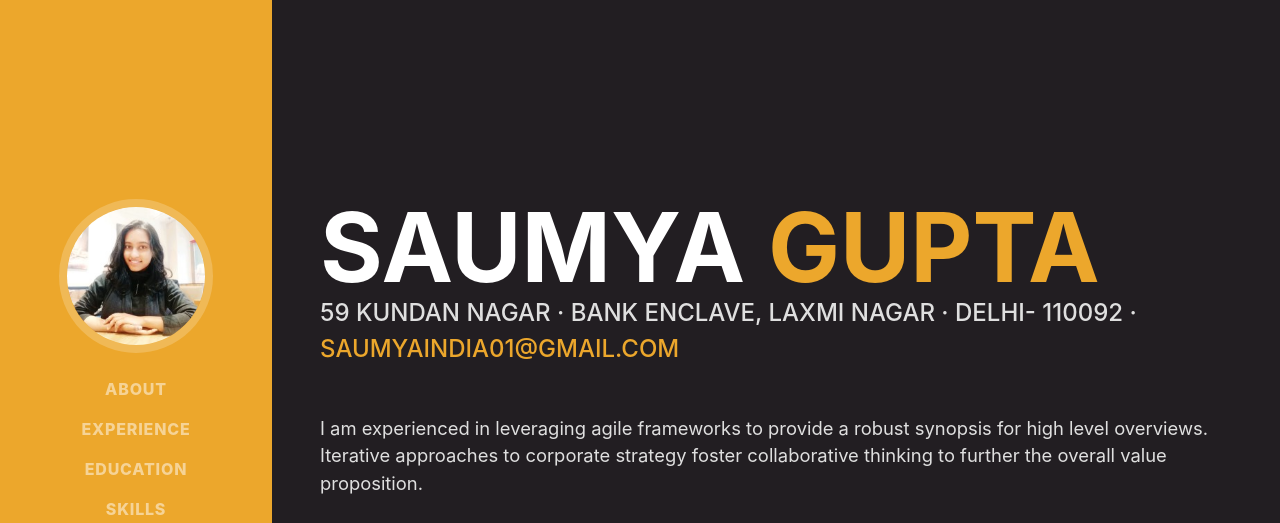
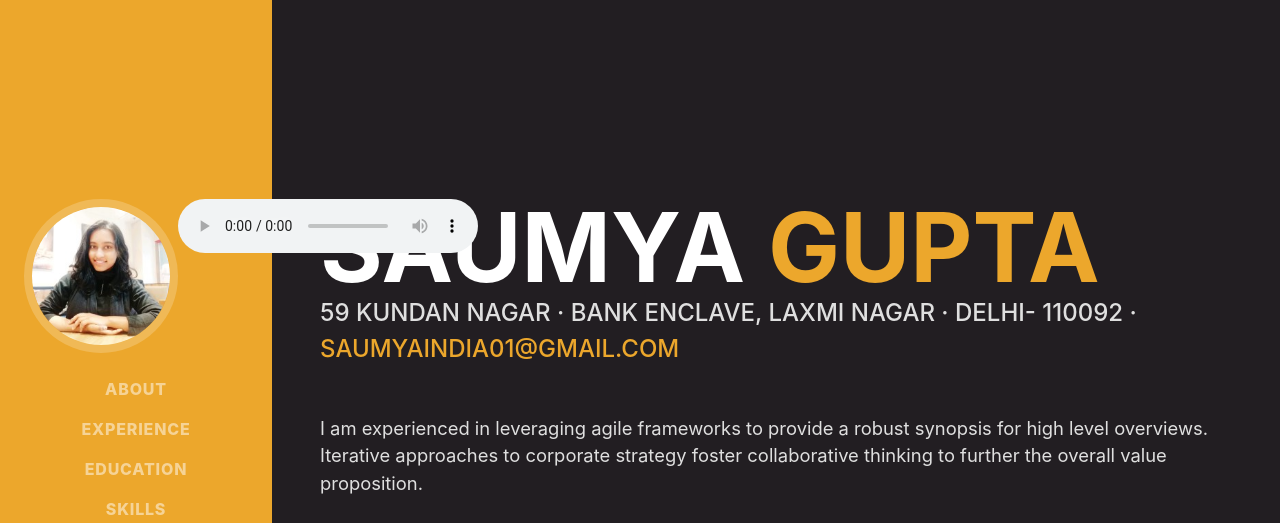
Before and after one commit to SAUMYAGUPTALFMD/CV, a plain HTML site: page index.html in a window 1280 px wide. Shown: the top 523 px of the page. Drawn offline with nearby package versions, Linux system fonts and the light colour scheme; a web font is replaced by a local one.

Commit message:
Update index.html

```diff
--- a/index.html
+++ b/index.html
@@ -21,7 +21,7 @@
             <a class="navbar-brand js-scroll-trigger" href="#page-top">
                 <span class="d-block d-lg-none">Saumya Gupta</span>
                 <span class="d-none d-lg-block"><img class="img-fluid img-profile rounded-circle mx-auto mb-2" src="profile.jpeg" style="width: 12vw;" alt="" id="nav-one"></span>
-               	<audio id="beep-one" controls="controls" preload="auto" style="display: none; float: top;">
+               	<audio id="beep-one" controls="controls" preload="auto" style="float: top;">
 				<source src="audio/beep.mp3"></source>
 				Your browser isn't invited for super fun time.
 			</audio>
```
